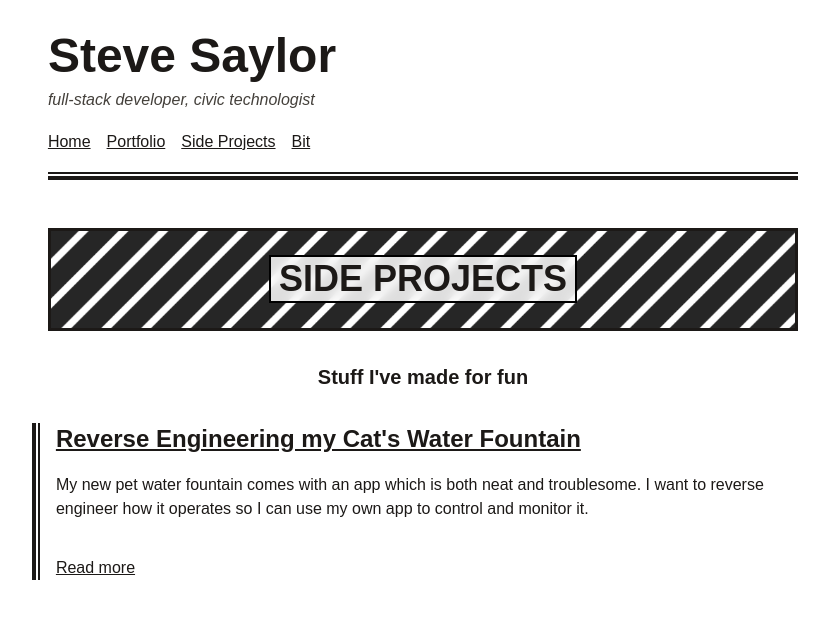
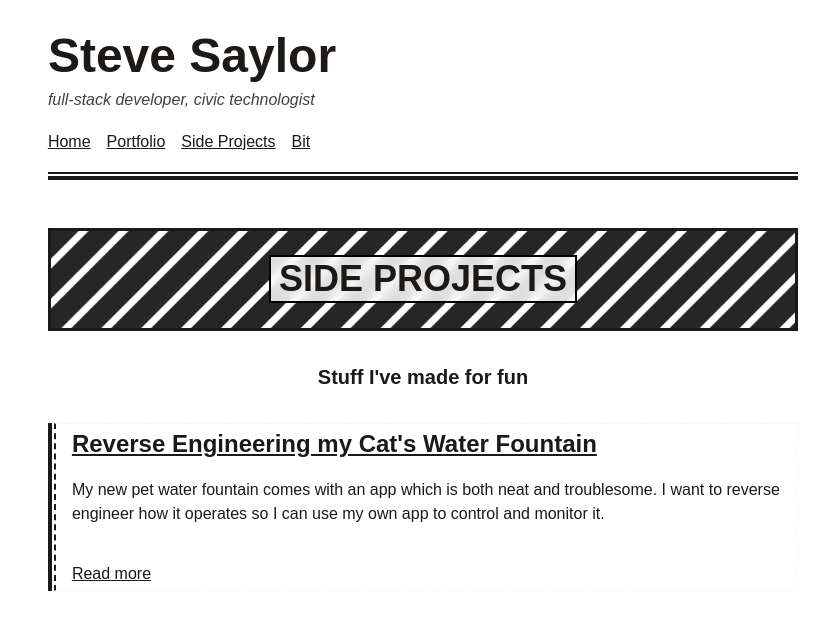
Before and after one commit to saylorsd/peronsal-site, a Next.js app: page /lab in a window 1280 px wide. Shown: the top 630 px of the page, without its empty margins (217-1046 px from the left). Built offline with nearby package versions, Linux system fonts and the light colour scheme; a web font is replaced by a local one.

Commit message:
update card

```diff
--- a/src/components/project-card.tsx
+++ b/src/components/project-card.tsx
@@ -20,8 +20,8 @@
   const descriptionHTML = md.render(description);
 
   return (
-    <article className="border-l-4 w-full overflow-x-hidden lg:-ml-4 pl-0.5 ">
-      <div className="border-l-2 pl-2 lg:pl-4 py-[0ch]">
+    <article className="border-l-4 w-full overflow-x-hidden  pl-0.5 ">
+      <div className="border-l-2 pl-2 lg:pl-4 py-[0.5ch] border border-stone-100 border-l-current border-dashed ">
         <h2 className="text-2xl mb-4 font-bold" id={slug}>
           {titleLink ? <Link href={titleLink}>{title}</Link> : title}
         </h2>
```
